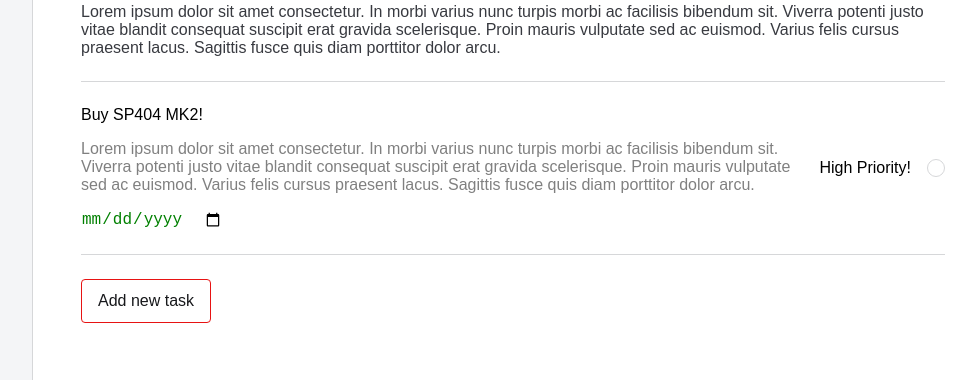
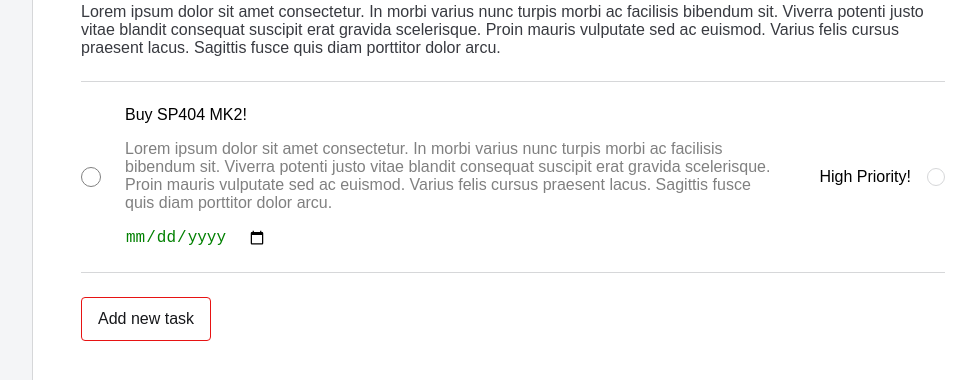
Before and after one commit to pvdevs/todo-list-2, a website built with Vite: page todo-list/index.html in a window 1280 px wide. Shown: the part 130-510 px from the top of the page, without its empty margins (287-1263 px from the left). Built offline with nearby package versions, Linux system fonts and the light colour scheme; a web font is replaced by a local one.

Commit message:
add done task button

```diff
--- a/todo-list/index.html
+++ b/todo-list/index.html
@@ -20,11 +20,16 @@
             <div class="separator-line"></div>
           </div>
           <div id="tasks-table">
+            <div id="tasks">
             <div class="task-container">
               <div class="task-left-side">
-                <div class="task-title"> Buy SP404 MK2!</div>
-                <p class="task-description">Lorem ipsum dolor sit amet consectetur. In morbi varius nunc turpis morbi ac facilisis bibendum sit. Viverra potenti justo vitae blandit consequat suscipit erat gravida scelerisque. Proin mauris vulputate sed ac euismod. Varius felis cursus praesent lacus. Sagittis fusce quis diam porttitor dolor arcu. </p>
-                <input type="date" class="task-date">
+                <button class="task-done-button"></button>
+                <div class="task-left-side-info">
+                  <div class="task-title"> Buy SP404 MK2!</div>
+                  <p class="task-description">Lorem ipsum dolor sit amet consectetur. In morbi varius nunc turpis morbi ac facilisis bibendum sit.
+                    Viverra potenti justo vitae blandit consequat suscipit erat gravida scelerisque. Proin mauris vulputate sed ac euismod. Varius felis cursus praesent lacus. Sagittis fusce quis diam porttitor dolor arcu. </p>
+                  <input type="date" class="task-date">
+                </div>
               </div>
               <div class="task-right-side">
                 <div class="task-priority">
@@ -33,34 +38,10 @@
                 </div>
               </div>
             </div>
+          </div>
 
             <div id="add-task-section">
               <button id="add-task-button">Add new task</button>
-            <!--
-            <div class="task-edit-container">
-              <form class="task-edit-form">
-                <div class="task-edit-top">
-                  <input type="text" class="task-edit-title" placeholder="Placeholder">
-                  <textarea name="task-edit-description" class="task-edit-description" placeholder="Placeholder here too"></textarea>
-
-                </div>
-                <div class="task-edit-bottom">
-                  <div class="task-edit-bottom-left">
-                    <input type="date" class="task-edit-date">
-                    <select class="task-edit-priority">
-                      <option value="high">High</option>
-                      <option value="mid">Mid</option>
-                      <option value="low">Low</option>
-                    </select>
-                  </div>
-                  <div class="task-edit-bottom-right">
-                    <button id="task-edit-cancel-button">Cancel</button>
-                    <button id="task-edit-save-button">Save</button>
-                  </div>
-                </div>
-              </form>
-            </div>
-             -->
             </div>
           </div>
         </div>
--- a/todo-list/src/components/ui/Task.js
+++ b/todo-list/src/components/ui/Task.js
@@ -2,6 +2,8 @@
 export default function getTaskDisplay(title, description, date, priority) {
     const taskContainer = document.createElement('div');
     const taskLeftSide = document.createElement('div');
+    const taskLeftSideInfo = document.createElement('div');
+    const taskDoneButton = document.createElement('div');
     const taskTitle = document.createElement('p');
     const taskDescription = document.createElement('p');
     const taskDate = document.createElement('input');
@@ -11,6 +13,8 @@
     // Classes
     taskContainer.classList.add('task-container');
     taskLeftSide.classList.add('task-left-side');
+    taskLeftSideInfo.classList.add('task-left-side-info');
+    taskDoneButton.classList.add('task-done-button');
     taskTitle.classList.add('task-title');
     taskDescription.classList.add('task-description');
     taskDate.classList.add('task-date');
@@ -25,7 +29,10 @@
     taskDate.value = date;
 
     // Appends
-    taskLeftSide.append(taskTitle, taskDescription, taskDate);
+
+    taskLeftSideInfo.append(taskTitle, taskDescription, taskDate);
+
+    taskLeftSide.append(taskDoneButton, taskLeftSideInfo);
 
     taskRightSide.appendChild(taskPriority);
 
--- a/todo-list/src/pages/Home/TasksTable.js
+++ b/todo-list/src/pages/Home/TasksTable.js
@@ -1,10 +1,10 @@
 import getTaskDisplay from "../../components/ui/Task";
 
-const tasksTable = document.getElementById('tasks-table');
+const tasksContainer = document.getElementById('tasks');
 
 export function addNewTaskToTable(title, description, date, priority) {
     //console.log(title);
     const task = getTaskDisplay(title, description, date, priority);
 
-    tasksTable.appendChild(task);
+    tasksContainer.appendChild(task);
 }
--- a/todo-list/style.css
+++ b/todo-list/style.css
@@ -71,13 +71,29 @@
     align-items: center;
     padding: 24px 0;
     border-bottom: 1px solid #D6D7D9;
-    gap: 24px;
+    gap: 40px;
 }
 
 .task-left-side {
     display: flex;
+    align-items: center;
+    gap: 24px;
+}
+
+.task-left-side-info{
+    display: flex;
     flex-direction: column;
     gap: 16px;
+}
+
+.task-done-button {
+    justify-self: center;
+    width: 20px;
+    height: 20px;
+    border-radius: 100%;
+    border: 1px solid #808080;
+    background-color: #fff;
+    flex-shrink: 0;
 }
 
 .task-date {
```
